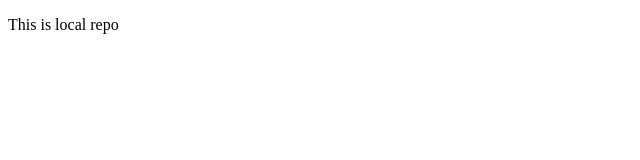
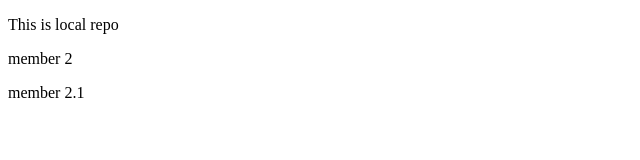
Before and after one commit to Farzan53/Local, a plain HTML site: page index.html in a window 1280 px wide. Shown: the whole page, without its empty margins (0-640 px from the left). Drawn offline with Linux system fonts and the light colour scheme.

Commit message:
Member 2 work

```diff
--- a/index.html
+++ b/index.html
@@ -7,5 +7,7 @@
 </head>
 <body>
     <p>This is local repo</p>
+    <p>member 2</p>
+    <p>member 2.1</p>
 </body>
 </html>
```
